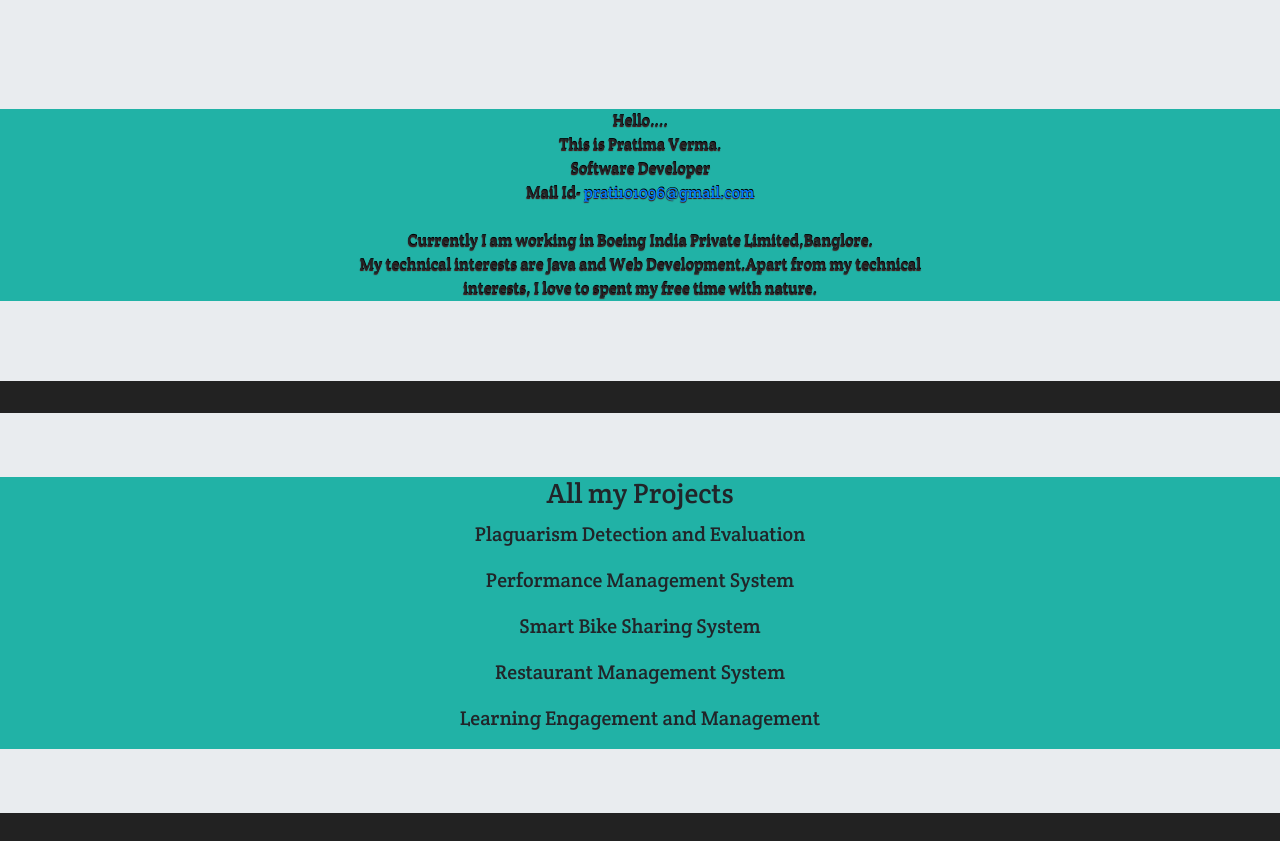
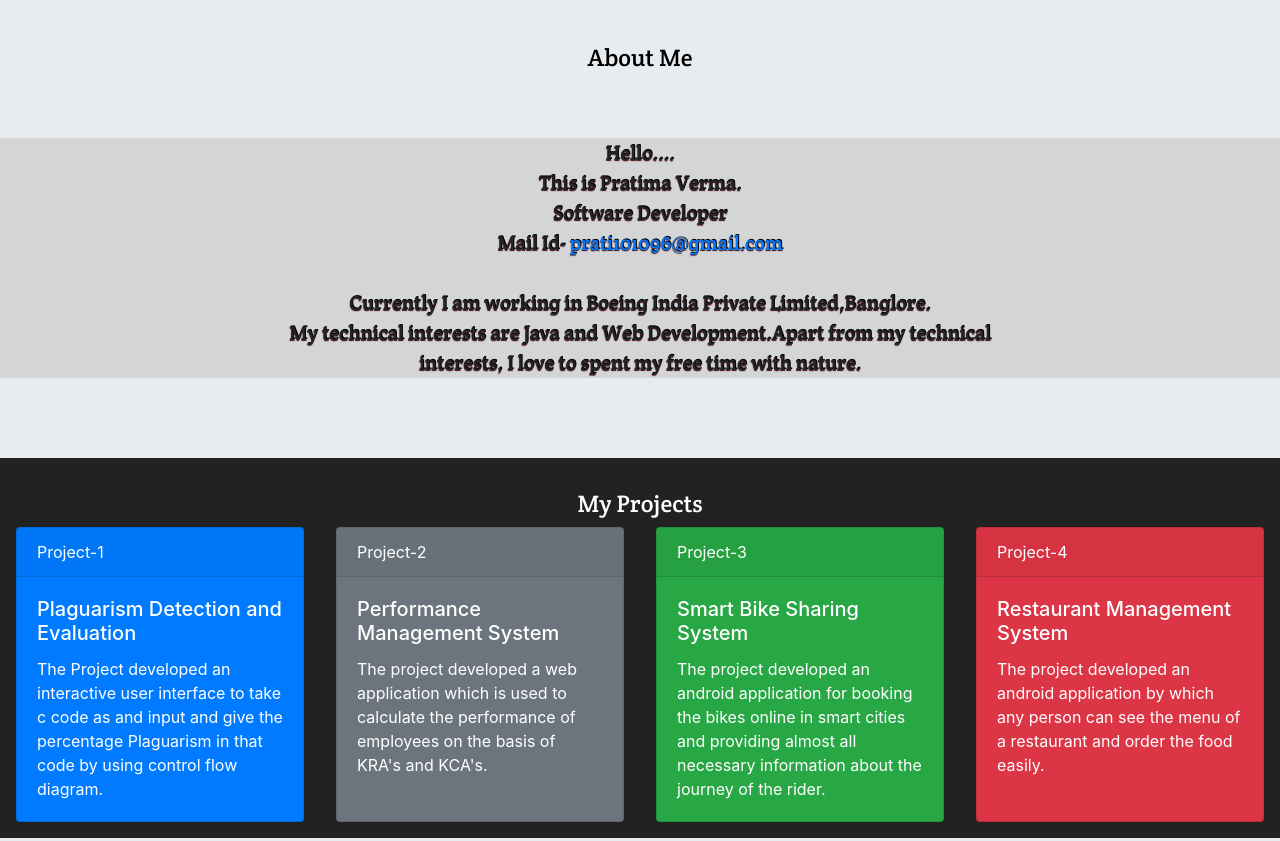
Before and after one commit to raniverma/Bootstrap, a plain HTML site: page index.html in a window 1280 px wide. Shown: the part 820-1661 px from the top of the page. Drawn offline with nearby package versions, Linux system fonts and the light colour scheme.

Commit message:
final commit

```diff
--- a/css/style.css
+++ b/css/style.css
@@ -2,6 +2,13 @@
 html,body{
     height:100%;
     background: #222;
+}
+.nav-link{
+    font-family: 'Crete Round', serif;
+}
+#dropdownMenu2{
+    font-family: 'Crete Round', serif;
+    block-size: 30%;
 }
 #cover{
    /* background: #222;*/
@@ -79,19 +86,23 @@ margin:0px;
 }
 
 .second{
-    background-color: #21b2a6;
+    background-color:rgba(144,144,144,0.25);
     text-align: center;
-    height:47%;
+    height:50%;
     margin-top:65px;
     font-family: 'Crete Round', serif;
     text-shadow: 0px 1px 1px rgb(73, 9, 9),
-    0.5px -1px 0px black;
+    1px -1px 0px black;
+}
+
+.container1 p{
+    font-size:20px;
 }
 .container3{
     display:flex;
     flex-direction: column;
     text-align:center;
-    background-color: #21b2a6;
+    background-color:rgba(144,144,144,0.25);/* #21b2a6;*/
     font-size:20px;
     font-family: 'Crete Round', serif;
 }
@@ -115,3 +126,27 @@ margin:0px;
     font-size:20px;
     font-family: 'Crete Round', serif;
 }
+
+.jumbotron-fluid h4{
+    text-align: center;
+    color:black;
+    font-family: 'Crete Round', serif;
+    /*text-shadow: 0px 1px 1px rgb(73, 9, 9),
+    1px -1px 0px purple;*/
+}
+
+.jumbotron-fluid h5{
+    font-family: 'Crete Round', serif;
+}
+
+.flexbox{
+    display:flex;
+    flex-direction: row;
+    justify-content: space-around;
+}
+
+.third h4{
+    text-align: center;
+    color:white;
+    font-family: 'Crete Round', serif;
+}
--- a/index.html
+++ b/index.html
@@ -24,7 +24,7 @@
     <!--nevigation Bar-->
     <header id="main-header">
         <nav class="navbar fixed-top navbar-expand-lg navbar-dark bg-dark">
-            <a class="navbar-brand" href="#">
+            <a class="navbar-brand" href="https://github.com/raniverma">
                 <img src="image/github-logo.png" width="30" height="30" class="d-inline-block align-top" alt="">
             </a>
             <button class="navbar-toggler" type="button" data-toggle="collapse" data-target="#navbarSupportedContent"
@@ -50,12 +50,11 @@
                         <div class="dropdown">
                             <button class="btn btn-secondary dropdown-toggle" type="button" id="dropdownMenu2"
                                 data-toggle="dropdown" aria-haspopup="true" aria-expanded="false">
-                                Contact Me
+                                Connect Me
                             </button>
                             <div class="dropdown-menu">
+                                <a class="dropdown-item active" href="https://www.linkedin.com">LinkedIn</a>
                                 <a class="dropdown-item active" href="https://www.facebook.com">Facebook</a>
-                                <a class="dropdown-item active" href="https://www.google.com">Google</a>
-                                <a class="dropdown-item active" href="https://www.twitter.com">Twitter</a>
                             </div>
                         </div>
                     </li>
@@ -86,6 +85,7 @@
 
     <!-- Second Section-->
     <div class="jumbotron jumbotron-fluid">
+        <h4>About Me</h4>
         <section class="second">
             <div class="container1">
                 <!--container shown in flex-->
@@ -102,33 +102,55 @@
     </div>
 
 
-    <!--Third Section-->
-    <div class="jumbotron jumbotron-fluid">
-        <section class="third">
-            <!--All project details-->
-            <div class="container3">
-                <h3>All my Projects</h3>
-                <div class="pj1">
-                    <p>Plaguarism Detection and Evaluation</p>
-                </div>
-                <div class="pj2">
-                    <p>Performance Management System</p>
-                </div>
-                <div class="pj3">
-                    <p>Smart Bike Sharing System</p>
-                </div>
-                <div class="pj4">
-                    <p>Restaurant Management System</p>
-                </div>
-                <div class="pj5">
-                    <p>Learning Engagement and Management</p>
+    <section class="third">
+        <h4>My Projects</h4>
+        <div class="flexbox">
+            <div class="card text-white bg-primary mb-3" style="max-width: 18rem;">
+                <div class="card-header">Project-1</div>
+                <div class="card-body">
+                    <h5 class="card-title">Plaguarism Detection and Evaluation</h5>
+                    <p class="card-text">The Project developed an interactive user interface
+                        to take c code as and input and give the percentage Plaguarism in that code
+                        by using control flow diagram.
+                    </p>
                 </div>
             </div>
-        </section>
-    </div>
+            <div class="card text-white bg-secondary mb-3" style="max-width: 18rem;">
+                <div class="card-header">Project-2</div>
+                <div class="card-body">
+                    <h5 class="card-title">Performance Management System</h5>
+                    <p class="card-text">The project developed a web application which is used to calculate
+                        the performance of employees on the basis of KRA's and KCA's.
+                    </p>
+                </div>
+            </div>
+            <div class="card text-white bg-success mb-3" style="max-width: 18rem;">
+                <div class="card-header">Project-3</div>
+                <div class="card-body">
+                    <h5 class="card-title">Smart Bike Sharing System</h5>
+                    <p class="card-text">The project developed an android application for booking the bikes
+                        online in smart cities and providing almost all necessary information about the journey of
+                        the rider.
+                    </p>
+                </div>
+            </div>
+            <div class="card text-white bg-danger mb-3" style="max-width: 18rem;">
+                <div class="card-header">Project-4</div>
+                <div class="card-body">
+                    <h5 class="card-title">Restaurant Management System</h5>
+                    <p class="card-text">The project developed an android application by which any person
+                        can see the menu of a restaurant and order the food easily.
+                    </p>
+                </div>
+            </div>
+
+        </div>
+
+    </section>
 
     <div class="jumbotron jumbotron-fluid">
-    <div id="myCarousel" class="carousel slide" data-ride="carousel">
+        <h4>My Work Experience</h4>
+        <div id="myCarousel" class="carousel slide" data-ride="carousel">
             <ol class="carousel-indicators">
                 <li data-targ et="#myCarousel" data-slide-to="0" class="active"></li>
                 <li data-target="#myCarousel" data-slide-to="1"></li>
@@ -175,6 +197,44 @@
     </div>
 
 
+    <div class="jumbotron jumbotron-fluid">
+        <!-- <section class="modal">-->
+        <h5>Send Me a Message</h5>
+        <button type="button" class="btn btn-primary" data-toggle="modal" data-target="#exampleModal" data-whatever="@mdo">
+            Message Me</button>
+
+        <div class="modal fade" id="exampleModal" tabindex="-1" role="dialog" aria-labelledby="exampleModalLabel"
+            aria-hidden="true">
+            <div class="modal-dialog" role="document">
+                <div class="modal-content">
+                    <div class="modal-header">
+                        <h5 class="modal-title" w-100 text-center id="exampleModalLabel">New message</h5>
+                        <button type="button" class="close" data-dismiss="modal" aria-label="Close">
+                            <span aria-hidden="true">&times;</span>
+                        </button>
+                    </div>
+                    <div class="modal-body">
+                        <form>
+                            <div class="form-group">
+                                <label for="recipient-name" class="col-form-label">Recipient:</label>
+                                <input type="text" class="form-control" id="recipient-name">
+                            </div>
+                            <div class="form-group">
+                                <label for="message-text" class="col-form-label">Message:</label>
+                                <textarea class="form-control" id="message-text"></textarea>
+                            </div>
+                        </form>
+                    </div>
+                    <div class="modal-footer">
+                        <button type="button" class="btn btn-secondary" data-dismiss="modal">Close</button>
+                        <button type="button" class="btn btn-primary">Send message</button>
+                    </div>
+                </div>
+            </div>
+        </div>
+        <!--</section>-->
+    </div>
+
 
     <div class="footer-head">
         <p>Follow Me</p>
@@ -193,9 +253,6 @@
                     <li class="footer-list-item"><a href="https://www.google.com/" class="footer-child"><i class="fab fa-google"></i></a></li>
                 </ul>
             </div>
-            <!-- <div class="copyright">
-                &#0169; 2018. ALL RIGHTS RESERVED
-            </div>-->
         </div>
     </footer>
     <script type="text/javascript" src="http://ajax.googleapis.com/ajax/libs/jquery/1.7.1/jquery.min.js"></script>
```
